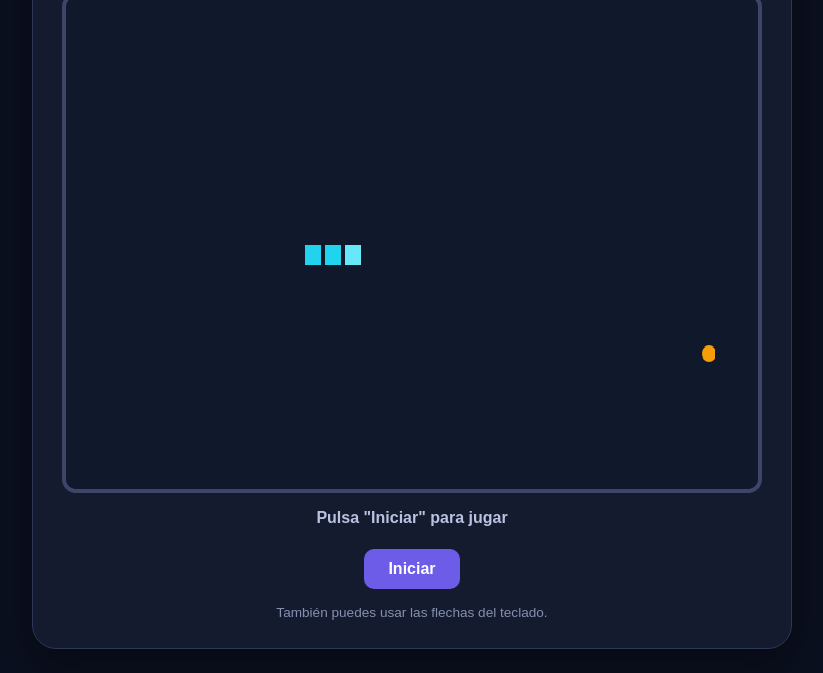
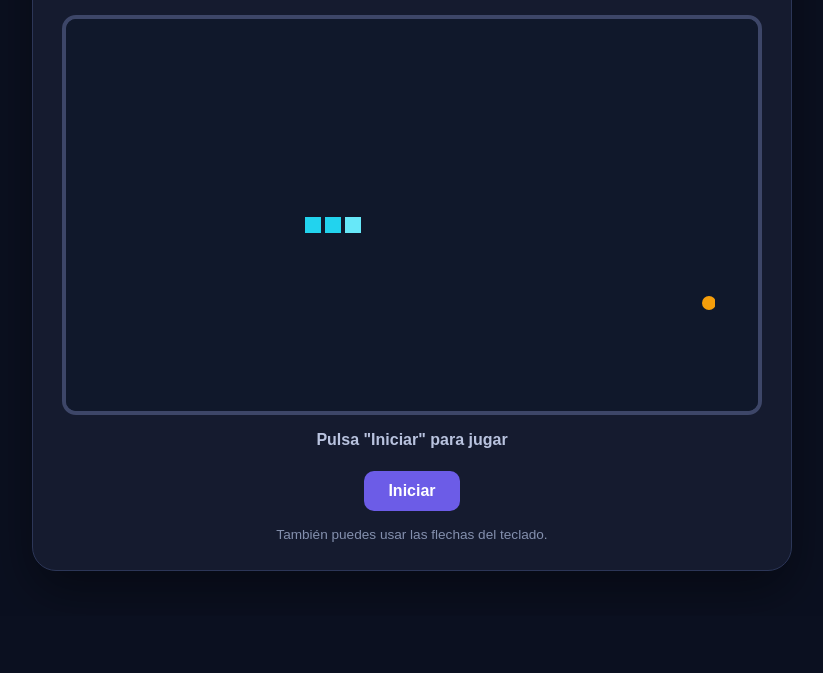
Before and after one commit to leandrogadiel2007-eng/Proyecto1, a plain HTML site: page index.html in a window 1280 px wide. Shown: the part 184-857 px from the top of the page, without its empty margins (228-1051 px from the left). After the commit the page ends 800 px from the top, so only its background shows below. Drawn offline with Linux system fonts and the light colour scheme.

Commit message:
Ajustar proporción del tablero horizontal

```diff
--- a/style.css
+++ b/style.css
@@ -55,12 +55,12 @@ canvas {
     width: 100%;
     max-width: 700px;
     height: auto;
-    aspect-ratio: 14 / 10;
+    aspect-ratio: 7 / 4;
     display: block;
     margin: 0 auto;
     border: 4px solid #3d4668;
     border-radius: 14px;
-    background: #171f36;
+    background: #10182b;
     image-rendering: pixelated;
 }
 
```
